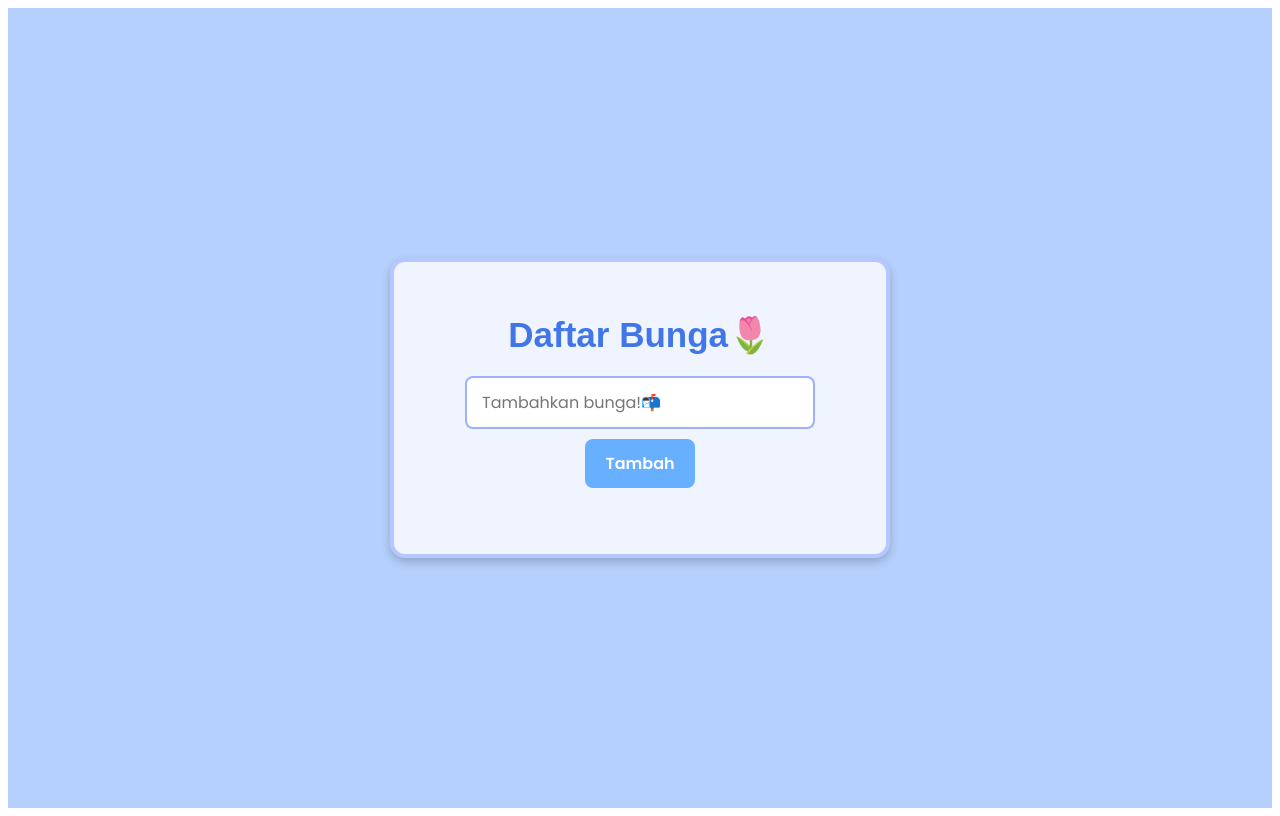
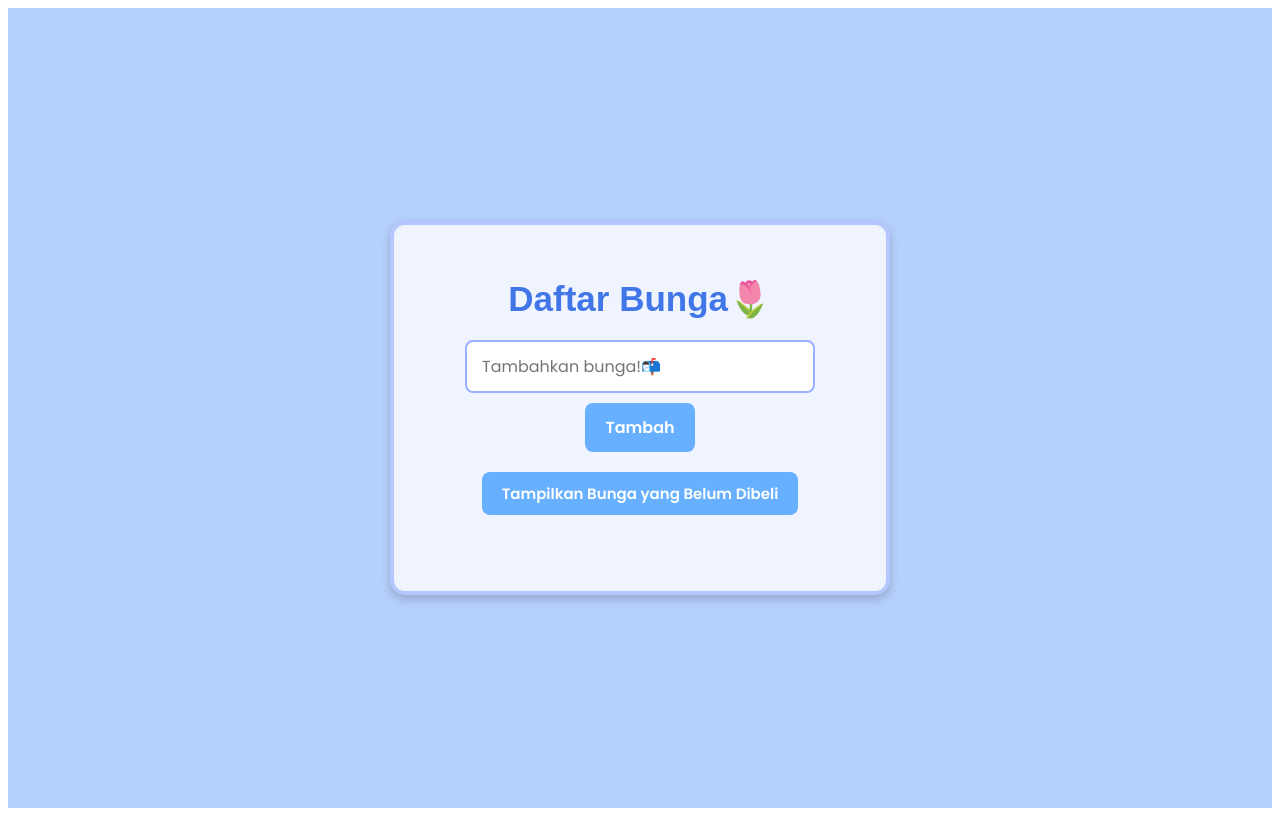
Before and after one commit to haniyahfitri/32-pbk-uts-233510253, a Vue app: page / in a window 1280 px wide. Built offline with nearby package versions, Linux system fonts and the light colour scheme; a web font is replaced by a local one.

Commit message:
Fitur Filter (Tampilkan yang Belum Dibeli)

```diff
--- a/src/components/Hani.vue
+++ b/src/components/Hani.vue
@@ -1,7 +1,7 @@
 <template>
   <div class="app-container">
     <div class="todo-container">
-<h1>Daftar Bunga🌷</h1>
+      <h1>Daftar Bunga🌷</h1>
 
       <div class="input-section">
         <input
@@ -11,9 +11,21 @@
         />
         <button @click="addTodo">Tambah</button>
       </div>
+
+      <button class="filter-btn" @click="filterTodos">
+        {{ showIncomplete ? 'Tampilkan Semua' : 'Tampilkan Bunga yang Belum Dibeli' }}
+      </button>
+
       <ul>
-        <li v-for="todo in todos" :key="todo.id" :class="{ done: todo.completed }">
-          <input type="checkbox" v-model="todo.completed" />
+        <li
+          v-for="todo in filteredTodos"
+          :key="todo.id"
+          :class="{ done: todo.completed }"
+        >
+          <input
+            type="checkbox"
+            v-model="todo.completed"
+          />
           <span>{{ todo.text }}</span>
           <button class="delete-btn" @click="removeTodo(todo)">❌</button>
         </li>
@@ -22,13 +34,22 @@
   </div>
 </template>
 
+
 <script>
 export default {
   data() {
     return {
       newTodo: '',
-      todos: []
+      todos: [],
+      showIncomplete: false
     };
+  },
+  computed: {
+    filteredTodos() {
+      return this.showIncomplete
+        ? this.todos.filter(todo => !todo.completed)
+        : this.todos;
+    }
   },
   methods: {
     addTodo() {
@@ -43,6 +64,9 @@ export default {
     },
     removeTodo(todo) {
       this.todos = this.todos.filter(t => t.id !== todo.id);
+    },
+    filterTodos() {
+      this.showIncomplete = !this.showIncomplete;
     }
   }
 };
@@ -86,6 +110,7 @@ h1 {
   color: #4176e8;
   margin-bottom: 20px;
 }
+
 .input-section {
   display: flex;
   justify-content: center;
@@ -122,6 +147,25 @@ h1 {
 .input-section button:hover {
   background-color: #5a9ae3;
 }
+
+.filter-btn {
+  margin-bottom: 20px;
+  padding: 10px 20px;
+  font-size: 15px;
+  background-color: #66b0ff;
+  color: white;
+  border: none;
+  border-radius: 8px;
+  font-weight: bold;
+  cursor: pointer;
+  transition: background-color 0.3s;
+  font-family: "Poppins", sans-serif;
+}
+
+.filter-btn:hover {
+  background-color: #5a9ae3;
+}
+
 ul {
   list-style: none;
   padding: 0;
@@ -144,13 +188,13 @@ li {
   font-weight: bold;
 }
 
+li input[type="checkbox"] {
+  margin-right: 10px;
+}
+
 li span {
   flex-grow: 1;
   text-align: left;
-}
-/* Tambahkan style untuk checkbox dan item selesai */
-li input[type="checkbox"] {
-  margin-right: 10px;
 }
 
 li.done span {
@@ -158,7 +202,7 @@ li.done span {
   color: gray;
   opacity: 0.7;
 }
-/* Tambahkan style untuk tombol hapus */
+
 .delete-btn {
   background-color: #a3bef9;
   border: none;
```
